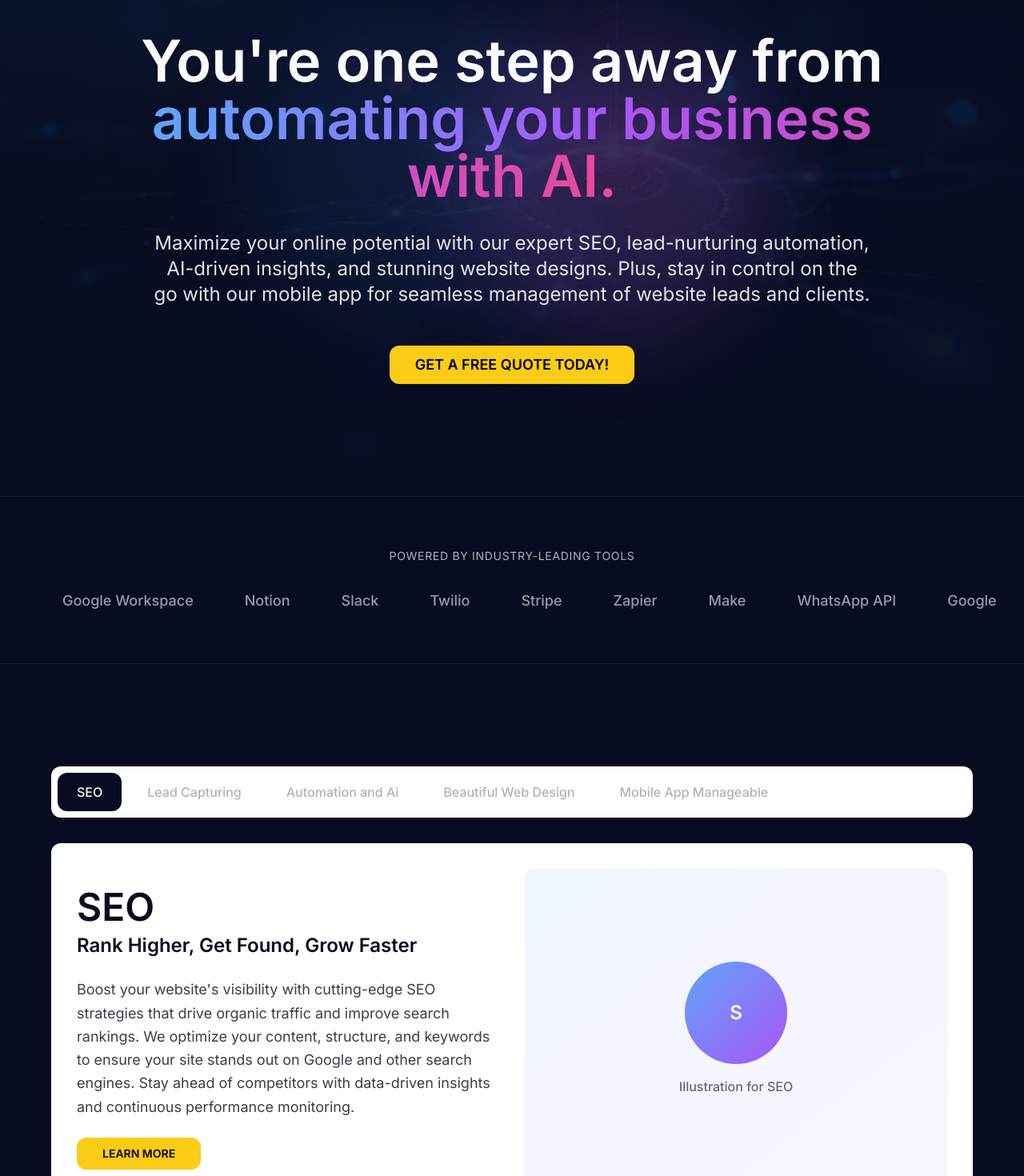
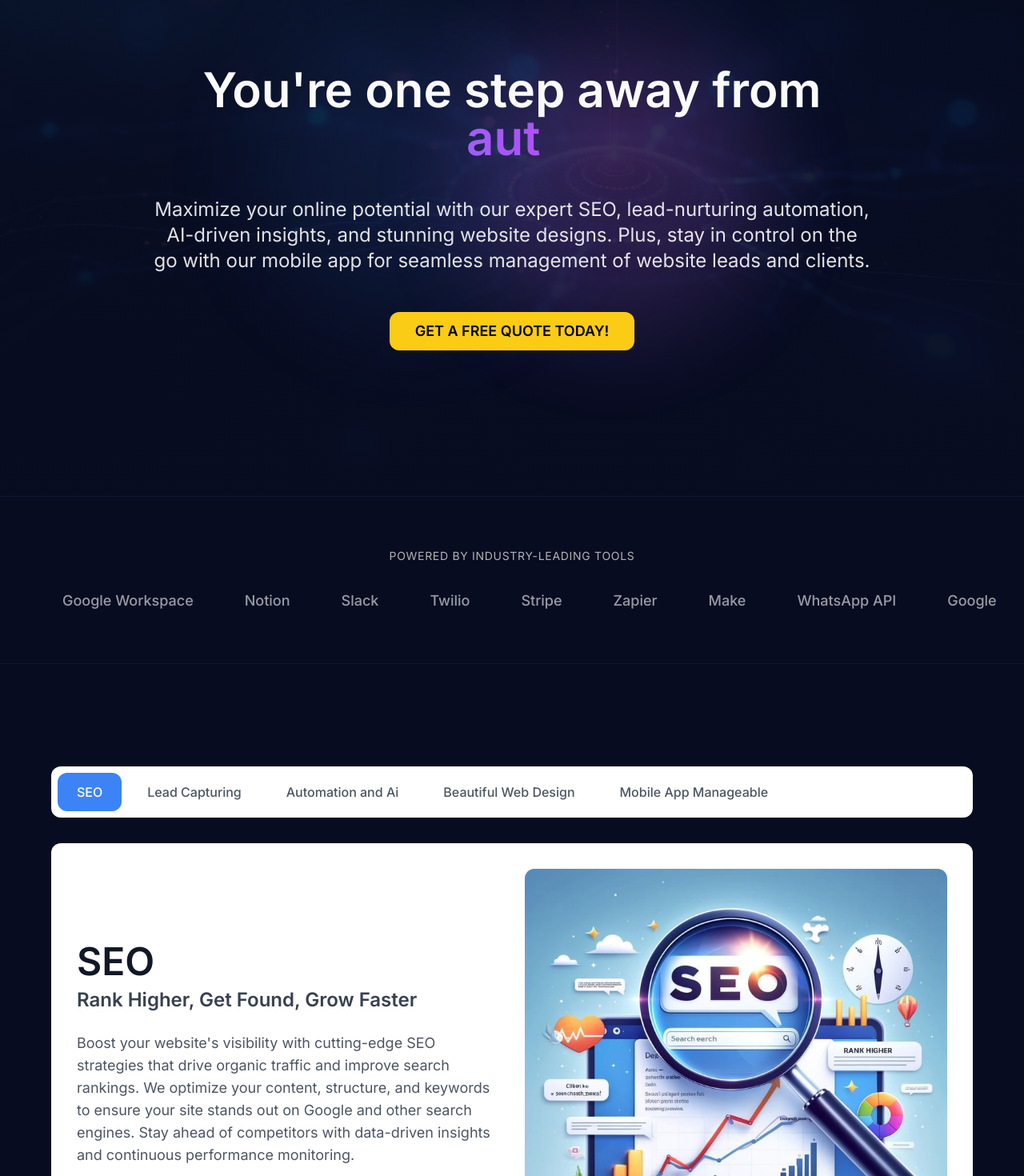
Before and after one commit to mugambilewis/roboleads-growth-engine, a React (Vite) app: page / in a window 1280 px wide. Shown: the part 180-1650 px from the top of the page at 80% size. Built offline with nearby package versions, Linux system fonts and the light colour scheme; the HTML template or start-up script is replaced by a standard one.

Commit message:
Added typewriter in Hero section and added responsiveness in Services

```diff
--- a/src/components/Hero.tsx
+++ b/src/components/Hero.tsx
@@ -1,8 +1,44 @@
 import { Button } from "@/components/ui/button";
 import { ArrowRight, Sparkles } from "lucide-react";
 import heroImage from "@/assets/hero-bg.jpg";
+import { useState, useEffect } from "react";
 
 const Hero = () => {
+  const [currentText, setCurrentText] = useState("");
+  const [currentIndex, setCurrentIndex] = useState(0);
+  const [isDeleting, setIsDeleting] = useState(false);
+
+  const texts = [
+    "automating your business with AI.",
+    "generating leads 24/7.",
+    "ranking higher on Google.",
+    "effortless lead capture and sales.",
+    "a stunning, mobile-friendly website."
+  ];
+
+  useEffect(() => {
+    const currentString = texts[currentIndex];
+
+    const timeout = setTimeout(() => {
+      if (!isDeleting) {
+        if (currentText.length < currentString.length) {
+          setCurrentText(currentString.slice(0, currentText.length + 1));
+        } else {
+          setTimeout(() => setIsDeleting(true), 2000); // Wait 2 seconds before deleting
+        }
+      } else {
+        if (currentText.length > 0) {
+          setCurrentText(currentText.slice(0, -1));
+        } else {
+          setIsDeleting(false);
+          setCurrentIndex((prev) => (prev + 1) % texts.length);
+        }
+      }
+    }, isDeleting ? 50 : 100); // Faster deletion, slower typing
+
+    return () => clearTimeout(timeout);
+  }, [currentText, currentIndex, isDeleting, texts]);
+
   return (
     <section className="relative min-h-screen flex items-center justify-center overflow-hidden pt-20">
       {/* Background Image with Overlay */}
@@ -20,9 +56,12 @@ const Hero = () => {
       {/* Content */}
       <div className="container mx-auto px-8 relative z-10 text-center">
         <div className="max-w-5xl mx-auto space-y-8 animate-fade-in-up">
-          <h1 className="text-4xl md:text-6xl lg:text-7xl font-bold leading-tight text-foreground">
-            You're one step away from{" "}
-            <span className="gradient-text">automating your business with AI.</span>
+          <h1 className="text-3xl md:text-5xl lg:text-6xl font-bold leading-tight text-foreground">
+            <div>You're one step away from</div>
+            <div className="gradient-text min-h-[1.2em]">
+              {currentText}
+              <span className="animate-pulse">|</span>
+            </div>
           </h1>
 
           <p className="text-xl md:text-2xl text-foreground/90 max-w-4xl mx-auto leading-relaxed">
--- a/src/components/ServicesTabs.tsx
+++ b/src/components/ServicesTabs.tsx
@@ -16,30 +16,35 @@ const ServicesTabs = () => {
     "SEO": {
       title: "SEO",
       subtitle: "Rank Higher, Get Found, Grow Faster",
+      image : "/images/SEO.jpg",
       description: "Boost your website's visibility with cutting-edge SEO strategies that drive organic traffic and improve search rankings. We optimize your content, structure, and keywords to ensure your site stands out on Google and other search engines. Stay ahead of competitors with data-driven insights and continuous performance monitoring.",
       cta: "LEARN MORE"
     },
     "Lead Capturing": {
       title: "Lead Capturing",
       subtitle: "Convert Visitors Into Customers",
+      image : "/images/lead capturing.jpg",
       description: "Transform your website traffic into qualified leads with our advanced lead capture systems. We implement strategic forms, landing pages, and conversion funnels that turn visitors into prospects. Our data-driven approach ensures maximum ROI from every visitor.",
       cta: "LEARN MORE"
     },
     "Automation and Ai": {
       title: "Automation and Ai",
       subtitle: "Work Smarter, Not Harder",
+      image : "/images/automation and ai.jpg",
       description: "Streamline your business operations with intelligent automation and AI-powered solutions. From customer service chatbots to automated email sequences, we help you scale efficiently while maintaining personal touch with your customers.",
       cta: "LEARN MORE"
     },
     "Beautiful Web Design": {
       title: "Beautiful Web Design",
       subtitle: "Stunning Sites That Convert",
+      image : "/images/web development.jpg",
       description: "Create visually stunning websites that not only look amazing but also drive conversions. Our design team combines aesthetics with functionality to deliver user experiences that engage visitors and turn them into loyal customers.",
       cta: "LEARN MORE"
     },
     "Mobile App Manageable": {
       title: "Mobile App Manageable",
       subtitle: "Control Everything On The Go",
+      image : "/images/mobile app management.jpg",
       description: "Manage your entire business ecosystem from anywhere with our comprehensive mobile app. Track leads, monitor performance, communicate with clients, and make data-driven decisions all from the palm of your hand.",
       cta: "LEARN MORE"
     }
@@ -49,16 +54,18 @@ const ServicesTabs = () => {
     <section id="solutions" className="py-24 md:py-32">
       <div className="container mx-auto px-8">
         <div className="max-w-6xl mx-auto">
-          {/* Tab Navigation */}
-          <div className="flex flex-wrap gap-2 mb-8 bg-white rounded-lg p-2">
+          {/* Tab Navigation - Mobile: Single Column, Desktop: Horizontal */}
+          <div className="mb-8 bg-white rounded-lg p-2">
+            {/* Mobile: Vertical tabs */}
+            <div className="flex flex-col gap-2 md:hidden">
               {tabs.map((tab) => (
                 <button
                   key={tab.id}
                   onClick={() => setActiveTab(tab.id)}
-                className={`px-6 py-3 rounded-lg font-medium transition-all duration-200 ${
+                  className={`px-4 py-3 rounded-lg font-medium transition-all duration-200 text-left ${
                     activeTab === tab.id
-                    ? "bg-background text-foreground"
-                    : "bg-transparent text-muted-foreground hover:text-foreground"
+                      ? "bg-primary text-white"
+                      : "bg-transparent text-gray-600 hover:text-gray-900 hover:bg-gray-100"
                   }`}
                 >
                   {tab.label}
@@ -66,40 +73,55 @@ const ServicesTabs = () => {
               ))}
             </div>
 
+            {/* Desktop: Horizontal tabs */}
+            <div className="hidden md:flex flex-wrap gap-2">
+              {tabs.map((tab) => (
+                <button
+                  key={tab.id}
+                  onClick={() => setActiveTab(tab.id)}
+                  className={`px-6 py-3 rounded-lg font-medium transition-all duration-200 ${
+                    activeTab === tab.id
+                      ? "bg-primary text-white"
+                      : "bg-transparent text-gray-600 hover:text-gray-900 hover:bg-gray-100"
+                  }`}
+                >
+                  {tab.label}
+                </button>
+              ))}
+            </div>
+          </div>
+
           {/* Content Display */}
-          <div className="bg-white rounded-lg p-8">
-            <div className="grid grid-cols-1 lg:grid-cols-2 gap-8 items-center">
+          <div className="bg-white rounded-lg p-4 md:p-8">
+            <div className="grid grid-cols-1 lg:grid-cols-2 gap-6 lg:gap-8 items-center">
               {/* Left Column - Text Content */}
-              <div className="space-y-6">
+              <div className="space-y-4 md:space-y-6 order-2 lg:order-1">
                 <div>
-                  <h2 className="text-4xl md:text-5xl font-bold text-background mb-2">
+                  <h2 className="text-3xl md:text-4xl lg:text-5xl font-bold text-gray-900 mb-2">
                     {tabContent[activeTab as keyof typeof tabContent].title}
                   </h2>
-                  <h3 className="text-xl md:text-2xl font-bold text-background mb-4">
+                  <h3 className="text-lg md:text-xl lg:text-2xl font-bold text-gray-700 mb-4">
                     {tabContent[activeTab as keyof typeof tabContent].subtitle}
                   </h3>
                 </div>
 
-                <p className="text-background/80 leading-relaxed text-lg">
+                <p className="text-gray-600 leading-relaxed text-base md:text-lg">
                   {tabContent[activeTab as keyof typeof tabContent].description}
                 </p>
 
-                <Button className="bg-yellow-400 hover:bg-yellow-500 text-black font-bold px-8 py-3 rounded-lg">
+                <Button className="bg-yellow-400 hover:bg-yellow-500 text-black font-bold px-6 py-3 md:px-8 md:py-3 rounded-lg w-full md:w-auto">
                   {tabContent[activeTab as keyof typeof tabContent].cta}
                 </Button>
               </div>
 
-              {/* Right Column - Illustration Placeholder */}
-              <div className="bg-gradient-to-br from-blue-50 to-purple-50 rounded-lg p-8 min-h-[400px] flex items-center justify-center">
-                <div className="text-center">
-                  <div className="w-32 h-32 bg-gradient-to-br from-blue-400 to-purple-500 rounded-full mx-auto mb-4 flex items-center justify-center">
-                    <span className="text-white font-bold text-2xl">
-                      {tabContent[activeTab as keyof typeof tabContent].title.charAt(0)}
-                    </span>
-                  </div>
-                  <p className="text-background/60 font-medium">
-                    Illustration for {tabContent[activeTab as keyof typeof tabContent].title}
-                  </p>
+              {/* Right Column - Illustration */}
+              <div className="bg-gradient-to-br from-blue-50 to-purple-50 rounded-lg overflow-hidden min-h-[300px] md:min-h-[400px] flex flex-col order-1 lg:order-2">
+                <div className="flex-1 relative">
+                  <img
+                    src={tabContent[activeTab as keyof typeof tabContent].image}
+                    alt={tabContent[activeTab as keyof typeof tabContent].title}
+                    className="w-full h-full object-cover"
+                  />
                 </div>
               </div>
             </div>
```
Also changed, not shown: src/components/Services.tsx (+26 -17 lines). Lines whose indentation alone changed are shown as unchanged.
